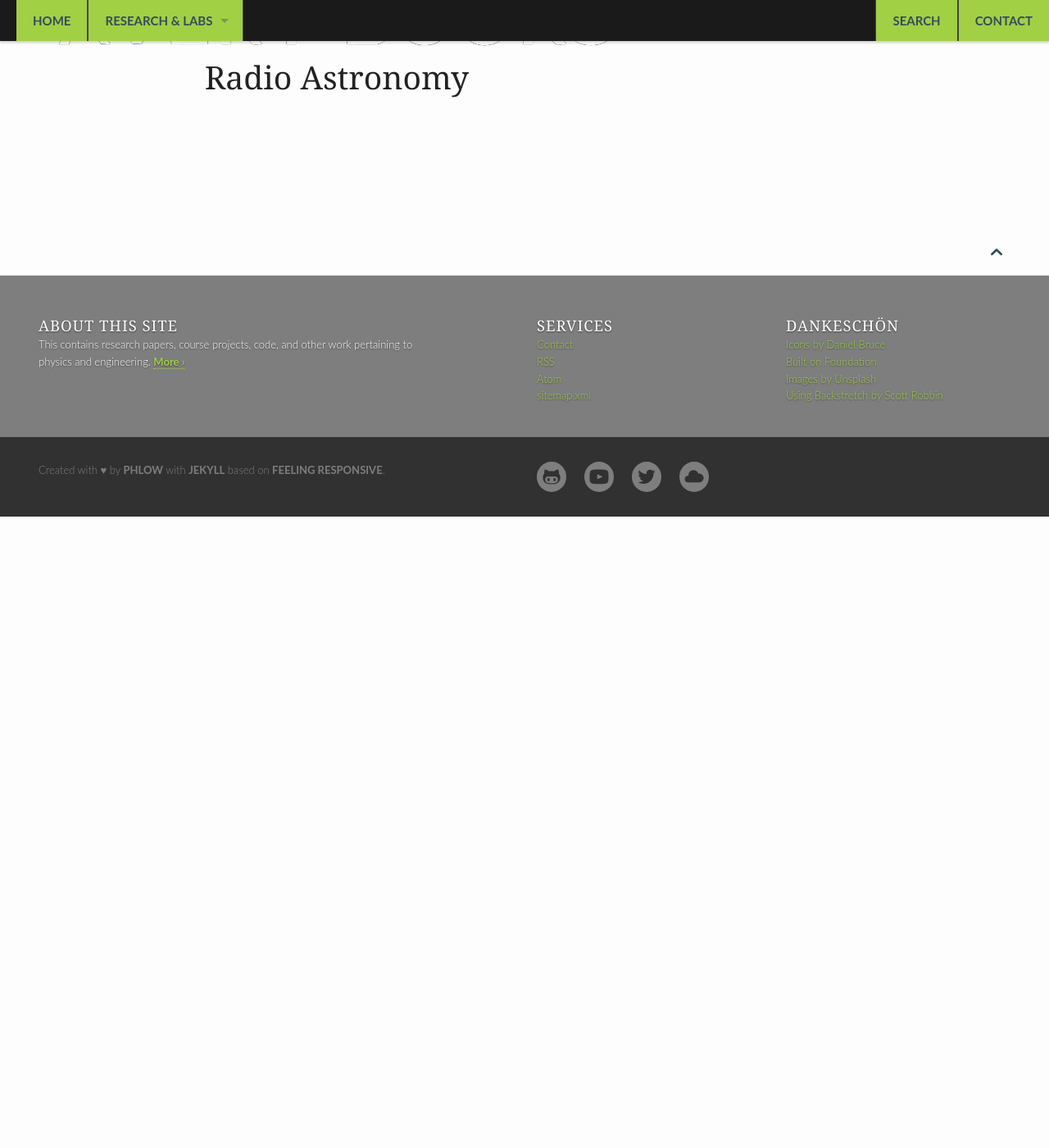
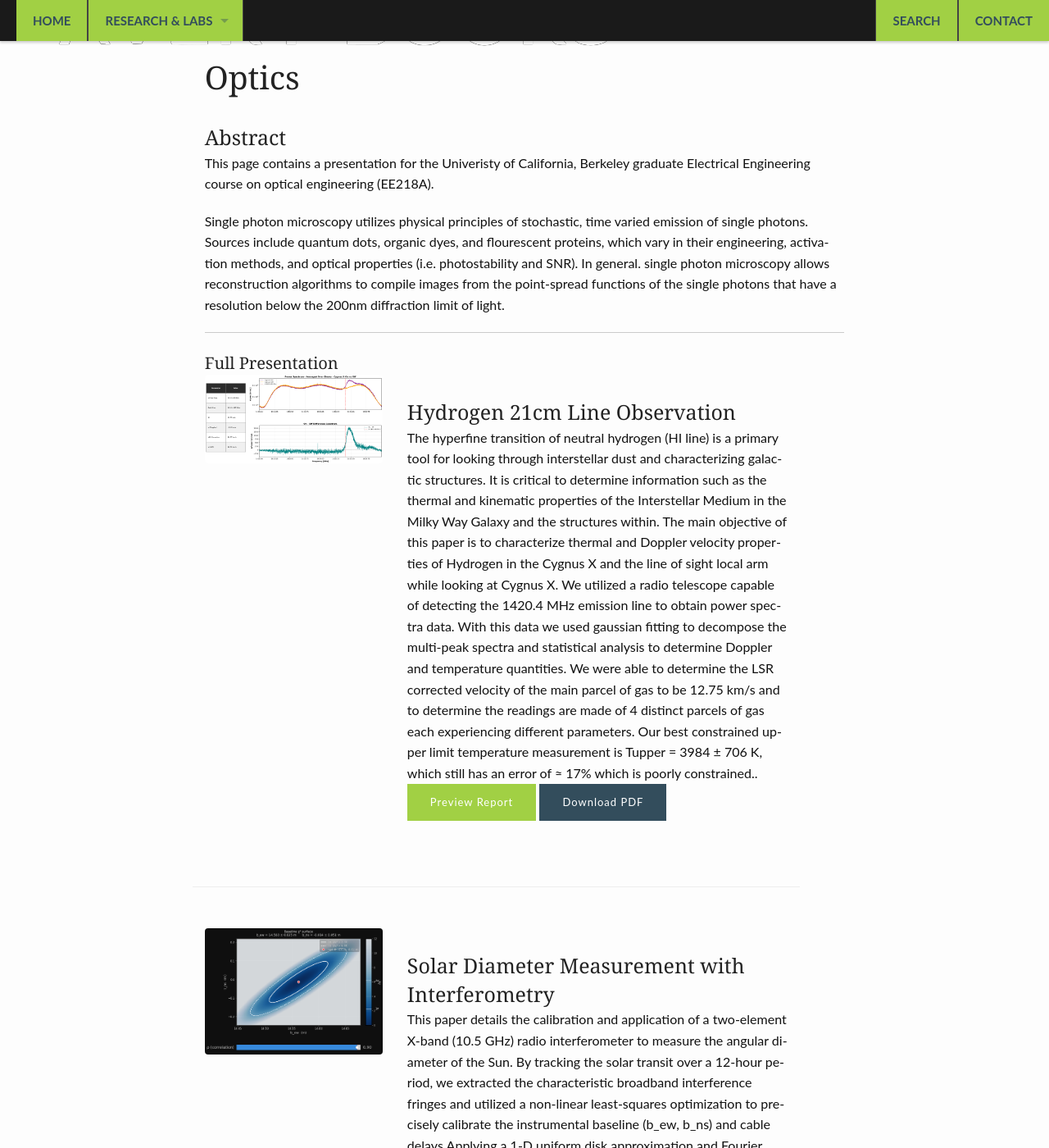
Before and after one commit to averybooks/averybooks.github.io, a Jekyll site: the page built from pages/research/radio-astronomy.md, in a window 1280 px wide and 1400 px high, scrolled down 560 px. Shown: the whole window at 82% size. Built offline with Jekyll 4.4.1, drawn with Linux system fonts in a browser that asks for light colours; before the commit the page ends 1190 px from its top, so only the background shows below that; some of the changed text lies outside the part shown.

Commit message:
addition of graphs and update to 2 other pages

```diff
--- a/pages/research/radio-astronomy.md
+++ b/pages/research/radio-astronomy.md
@@ -1,5 +1,60 @@
 ---
 layout: page
-title: "Radio Astronomy"
+title: "Optics"
 permalink: /research/radio-astronomy/
 ---
+
+### Abstract
+This page contains a presentation for the Univeristy of California, Berkeley graduate Electrical Engineering course on optical engineering (EE218A).
+
+Single photon microscopy utilizes physical principles of stochastic, time varied emission of single photons. Sources include quantum dots, organic dyes, and flourescent proteins, which vary in their engineering, activation methods, and optical properties (i.e. photostability and SNR). In general. single photon microscopy allows reconstruction algorithms to compile images from the point-spread functions of the single photons that have a resolution below the 200nm diffraction limit of light.
+
+<hr>
+
+#### Full Presentation
+
+
+<div class="row" style="margin-bottom: 50px; border-bottom: 1px solid #eee; padding-bottom: 40px;">
+  <div class="medium-4 columns">
+    <img src="{{ '/assets/img/Power Spectra Cygnus X 2MHz w LSR Table.png' | relative_url }}" alt="Hydrogen Line" style="border-radius: 4px;">
+  </div>
+  <div class="medium-8 columns">
+    <h3>Hydrogen 21cm Line Observation</h3>
+    <p>The hyperfine transition of neutral hydrogen (HI line) is a primary tool for
+looking through interstellar dust and characterizing galactic structures. It is
+critical to determine information such as the thermal and kinematic properties
+of the Interstellar Medium in the Milky Way Galaxy and the structures within.
+The main objective of this paper is to characterize thermal and Doppler velocity
+properties of Hydrogen in the Cygnus X and the line of sight local arm while
+looking at Cygnus X. We utilized a radio telescope capable of detecting the
+1420.4 MHz emission line to obtain power spectra data. With this data we
+used gaussian fitting to decompose the multi-peak spectra and statistical analysis
+to determine Doppler and temperature quantities. We were able to determine
+the LSR corrected velocity of the main parcel of gas to be 12.75 km/s and to
+determine the readings are made of 4 distinct parcels of gas each experiencing
+different parameters. Our best constrained upper limit temperature measurement
+is Tupper = 3984 ± 706 K, which still has an error of ≈ 17% which is poorly
+constrained..  </p>
+    <a href="#lab1-viewer" class="button small secondary">Preview Report</a>
+    <a href="{{ '/assets/pdfs/Radio Astronomy (Astro 121) Lab Report 2.pdf' | relative_url }}" class="button small">Download PDF</a>
+  </div>
+</div>
+
+<div class="row" style="margin-bottom: 50px; border-bottom: 1px solid #eee; padding-bottom: 40px;">
+  <div class="medium-4 columns">
+    <img src="{{ '/assets/img/baseline_chisq.png' | relative_url }}" alt="Pulsar Timing" style="border-radius: 4px;">
+  </div>
+  <div class="medium-8 columns">
+    <h3>Solar Diameter Measurement with Interferometry</h3>
+    <p>This paper details the calibration and application of a two-element X-band
+(10.5 GHz) radio interferometer to measure the angular diameter of the Sun. By
+tracking the solar transit over a 12-hour period, we extracted the characteristic broadband interference fringes and utilized a non-linear least-squares optimization to precisely calibrate the instrumental baseline (b_ew, b_ns) and cable delays.Applying a 1-D uniform disk approximation and Fourier bandpass filtering to the
+visibility data, we isolated the fringe modulator to identify the spatial frequency
+of the first zero-crossing. We derived a solar angular diameter of 31 arcminutes,
+close to the accepted value of 32 arcminutes with a highly accurate 3.125% error.
+Remaining discrepancies are analyzed in the context of solar limb darkening and bandwidth smearing. These results successfully validate both the robust hard-
+ware calibration of the New Campbell Hall array and the foundational theoretical framework of aperture synthesis.</p>
+    <a href="#lab2-viewer" class="button small secondary">Preview Report</a>
+    <a href="{{ '/assets/pdfs/Radio Astronomy (Astro 121) Lab Report 3.pdf' | relative_url }}" class="button small">Download PDF</a>
+  </div>
+</div>
```
Also changed, not shown: pages/research/optics.md (+29 -0 lines), assets/img/Power Spectra Cygnus X 2MHz w LSR Table.png (added), assets/img/baseline_chisq.png (added).
